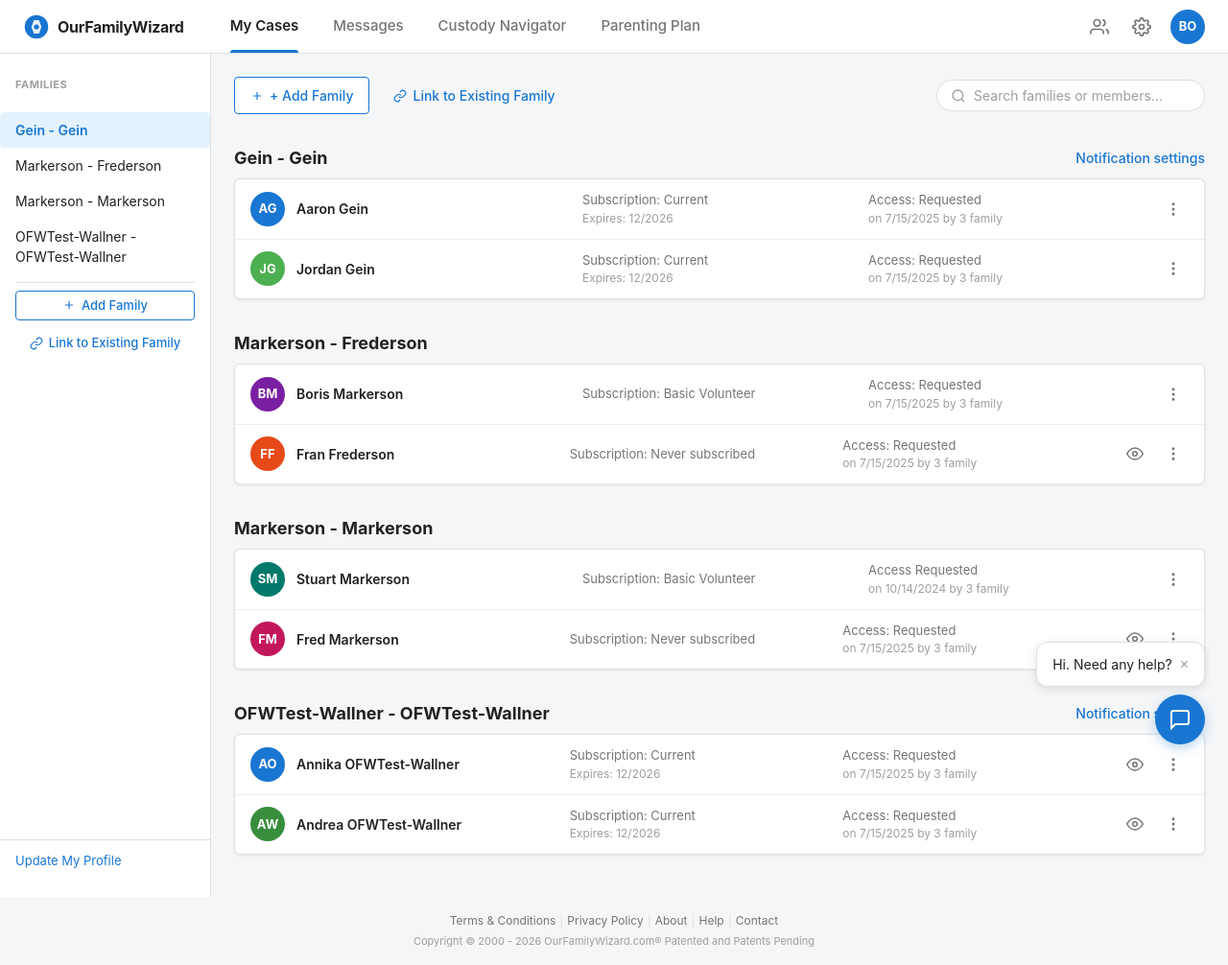
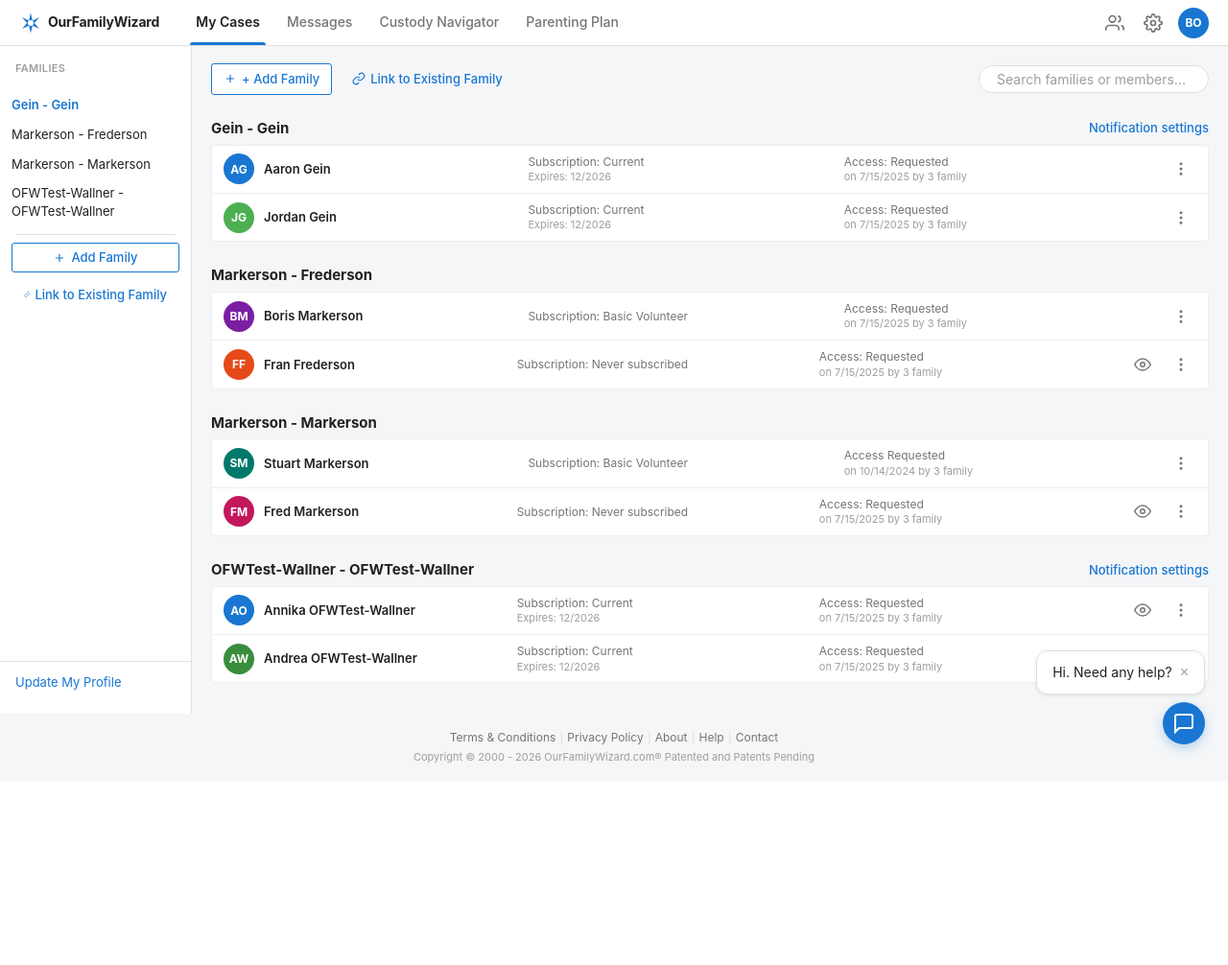
Before and after one commit to aschneider-bit/pro-test-march-2026, a FastAPI app: page /my-cases in a window 1280 px wide. Shown: the whole page at 96% size. After the commit the page ends 796 px from the top, so only its background shows below. Run offline with FastAPI, Linux system fonts and the light colour scheme.

Commit message:
style: match OFW practitioner portal design more closely
- Compact nav bar (48px height, tighter tabs, smaller avatar)
- Blue asterisk logo matching real OFW branding
- Flatter cards with subtle borders, no shadows
- Smaller avatars (32px), tighter member row spacing
- Reduced font sizes and padding throughout for proper density
- Narrower sidebar (200px) with plain text items
- All pages now match the compact, professional feel of the real app

Co-Authored-By: Claude Opus 4.6 <noreply@anthropic.com>

```diff
--- a/static/style.css
+++ b/static/style.css
@@ -21,12 +21,12 @@
     --red: #E53935;
     --orange: #FF9800;
     --purple: #7B1FA2;
-    --radius: 6px;
-    --radius-sm: 4px;
-    --shadow-card: 0 1px 3px rgba(0,0,0,0.08);
-    --shadow-hover: 0 2px 8px rgba(0,0,0,0.12);
-    --nav-height: 56px;
-    --sidebar-width: 220px;
+    --radius: 4px;
+    --radius-sm: 3px;
+    --shadow-card: none;
+    --shadow-hover: 0 1px 4px rgba(0,0,0,0.1);
+    --nav-height: 48px;
+    --sidebar-width: 200px;
     --max-content: 1040px;
     --font: -apple-system, BlinkMacSystemFont, "Segoe UI", Roboto, "Helvetica Neue", Arial, sans-serif;
 }
@@ -43,11 +43,11 @@ html, body {
 
 body {
     font-family: var(--font);
-    line-height: 1.5;
+    line-height: 1.45;
     color: var(--text-primary);
     background: var(--bg-page);
     -webkit-font-smoothing: antialiased;
-    font-size: 14px;
+    font-size: 13px;
 }
 
 a {
@@ -65,8 +65,8 @@ a:hover {
     border-bottom: 1px solid var(--border);
     height: var(--nav-height);
     display: flex;
-    align-items: center;
-    padding: 0 24px;
+    align-items: stretch;
+    padding: 0 20px;
     position: sticky;
     top: 0;
     z-index: 100;
@@ -74,7 +74,7 @@ a:hover {
 
 .nav-inner {
     display: flex;
-    align-items: center;
+    align-items: stretch;
     width: 100%;
     max-width: 1280px;
     margin: 0 auto;
@@ -83,38 +83,44 @@ a:hover {
 .nav-logo {
     display: flex;
     align-items: center;
-    gap: 8px;
-    margin-right: 32px;
+    gap: 6px;
+    margin-right: 24px;
     flex-shrink: 0;
+    text-decoration: none;
+}
+
+.nav-logo:hover {
+    text-decoration: none;
 }
 
 .nav-logo svg {
-    width: 28px;
-    height: 28px;
+    width: 24px;
+    height: 24px;
 }
 
 .nav-logo-text {
-    font-size: 16px;
+    font-size: 14px;
     font-weight: 700;
     color: var(--text-primary);
-    letter-spacing: -0.3px;
+    letter-spacing: -0.2px;
 }
 
 .nav-tabs {
     display: flex;
-    align-items: center;
-    gap: 4px;
-    flex: 1;
+    align-items: stretch;
+    gap: 0;
 }
 
 .nav-tab {
-    padding: 16px 16px;
-    font-size: 15px;
+    padding: 0 14px;
+    font-size: 14px;
     font-weight: 500;
     color: var(--text-secondary);
     text-decoration: none;
     position: relative;
     white-space: nowrap;
+    display: flex;
+    align-items: center;
     transition: color 0.15s;
 }
 
@@ -132,8 +138,8 @@ a:hover {
     content: '';
     position: absolute;
     bottom: 0;
-    left: 16px;
-    right: 16px;
+    left: 8px;
+    right: 8px;
     height: 3px;
     background: var(--ofw-blue);
     border-radius: 3px 3px 0 0;
@@ -142,7 +148,7 @@ a:hover {
 .nav-right {
     display: flex;
     align-items: center;
-    gap: 16px;
+    gap: 12px;
     margin-left: auto;
     flex-shrink: 0;
 }
@@ -162,13 +168,13 @@ a:hover {
 }
 
 .nav-avatar {
-    width: 36px;
-    height: 36px;
+    width: 32px;
+    height: 32px;
     border-radius: 50%;
     display: flex;
     align-items: center;
     justify-content: center;
-    font-size: 13px;
+    font-size: 12px;
     font-weight: 700;
     color: #fff;
     cursor: pointer;
@@ -185,35 +191,35 @@ a:hover {
 .sidebar {
     width: var(--sidebar-width);
     flex-shrink: 0;
-    padding: 16px 0;
+    padding: 12px 0;
     background: var(--bg-card);
     border-right: 1px solid var(--border);
     min-height: 100%;
 }
 
 .sidebar-section {
-    padding: 0 16px;
-    margin-bottom: 16px;
+    padding: 0 12px;
+    margin-bottom: 10px;
 }
 
 .sidebar-section-title {
     font-size: 11px;
-    font-weight: 700;
+    font-weight: 600;
     color: var(--text-muted);
     text-transform: uppercase;
-    letter-spacing: 0.5px;
-    padding: 8px 0 4px;
+    letter-spacing: 0.3px;
+    padding: 4px 4px 4px;
 }
 
 .sidebar-item {
     display: flex;
     align-items: center;
     justify-content: space-between;
-    padding: 8px 16px;
-    font-size: 14px;
+    padding: 6px 12px;
+    font-size: 13px;
     color: var(--text-primary);
     cursor: pointer;
-    border-radius: var(--radius-sm);
+    border-radius: 0;
     transition: background 0.1s;
     text-decoration: none;
 }
@@ -224,19 +230,19 @@ a:hover {
 }
 
 .sidebar-item.active {
-    background: var(--ofw-blue-light);
     color: var(--ofw-blue);
     font-weight: 600;
+    background: transparent;
 }
 
 .sidebar-badge {
     background: var(--ofw-blue);
     color: #fff;
-    font-size: 11px;
+    font-size: 10px;
     font-weight: 700;
-    padding: 1px 7px;
+    padding: 1px 6px;
     border-radius: 10px;
-    min-width: 20px;
+    min-width: 18px;
     text-align: center;
 }
 
@@ -280,7 +286,7 @@ a:hover {
 /* ============ Main Content ============ */
 .main-content {
     flex: 1;
-    padding: 24px;
+    padding: 16px 20px;
     min-width: 0;
 }
 
@@ -291,14 +297,13 @@ a:hover {
 /* ============ Cards ============ */
 .card {
     background: var(--bg-card);
-    border: 1px solid var(--border);
+    border: 1px solid var(--border-light);
     border-radius: var(--radius);
-    box-shadow: var(--shadow-card);
     overflow: hidden;
 }
 
 .card-header {
-    padding: 16px 20px;
+    padding: 12px 16px;
     border-bottom: 1px solid var(--border-light);
     display: flex;
     align-items: center;
@@ -409,16 +413,16 @@ a:hover {
 .action-bar {
     display: flex;
     align-items: center;
-    gap: 12px;
-    margin-bottom: 20px;
+    gap: 8px;
+    margin-bottom: 14px;
 }
 
 .btn {
     display: inline-flex;
     align-items: center;
-    gap: 6px;
-    padding: 8px 16px;
-    font-size: 14px;
+    gap: 5px;
+    padding: 6px 12px;
+    font-size: 13px;
     font-weight: 500;
     font-family: var(--font);
     border-radius: var(--radius-sm);
@@ -490,13 +494,13 @@ a:hover {
 .search-bar {
     display: flex;
     align-items: center;
-    gap: 8px;
+    gap: 6px;
     background: var(--bg-card);
     border: 1px solid var(--border);
-    border-radius: 20px;
-    padding: 7px 14px;
+    border-radius: 16px;
+    padding: 5px 12px;
     flex: 1;
-    max-width: 280px;
+    max-width: 240px;
     margin-left: auto;
 }
 
@@ -516,24 +520,24 @@ a:hover {
 
 /* Family group */
 .family-group {
-    margin-bottom: 20px;
+    margin-bottom: 16px;
 }
 
 .family-header {
     display: flex;
     align-items: center;
     justify-content: space-between;
-    padding: 12px 0 8px;
+    padding: 8px 0 6px;
 }
 
 .family-name {
-    font-size: 18px;
+    font-size: 15px;
     font-weight: 700;
     color: var(--text-primary);
 }
 
 .family-link {
-    font-size: 14px;
+    font-size: 13px;
     color: var(--ofw-blue);
     font-weight: 500;
 }
@@ -541,7 +545,7 @@ a:hover {
 .member-row {
     display: flex;
     align-items: center;
-    padding: 12px 16px;
+    padding: 8px 12px;
     border-bottom: 1px solid var(--border-light);
     transition: background 0.1s;
 }
@@ -556,54 +560,54 @@ a:hover {
 
 /* ============ Avatars ============ */
 .avatar {
-    width: 36px;
-    height: 36px;
+    width: 32px;
+    height: 32px;
     border-radius: 50%;
     display: flex;
     align-items: center;
     justify-content: center;
-    font-size: 13px;
+    font-size: 12px;
     font-weight: 700;
     color: #fff;
     flex-shrink: 0;
 }
 
 .avatar-sm {
-    width: 28px;
-    height: 28px;
-    font-size: 11px;
+    width: 24px;
+    height: 24px;
+    font-size: 10px;
 }
 
 .avatar-lg {
-    width: 48px;
-    height: 48px;
-    font-size: 16px;
+    width: 40px;
+    height: 40px;
+    font-size: 14px;
 }
 
 /* Member info */
 .member-info {
     flex: 1;
-    margin-left: 12px;
+    margin-left: 10px;
     display: grid;
-    grid-template-columns: 1fr 1fr 1fr;
-    gap: 8px;
+    grid-template-columns: 1fr 1.2fr 1.2fr;
+    gap: 6px;
     align-items: center;
     min-width: 0;
 }
 
 .member-name {
-    font-size: 14px;
+    font-size: 13px;
     font-weight: 600;
     color: var(--text-primary);
 }
 
 .member-meta {
-    font-size: 13px;
+    font-size: 12px;
     color: var(--text-secondary);
 }
 
 .member-meta-sub {
-    font-size: 12px;
+    font-size: 11px;
     color: var(--text-muted);
 }
 
@@ -1351,8 +1355,8 @@ textarea.form-input {
 }
 
 .chat-btn {
-    width: 52px;
-    height: 52px;
+    width: 44px;
+    height: 44px;
     border-radius: 50%;
     background: var(--ofw-blue);
     border: none;
@@ -1370,7 +1374,7 @@ textarea.form-input {
 
 .chat-tooltip {
     position: absolute;
-    bottom: 60px;
+    bottom: 52px;
     right: 0;
     background: var(--bg-card);
     border: 1px solid var(--border);
--- a/templates/base.html
+++ b/templates/base.html
@@ -17,9 +17,9 @@
         <div class="nav-inner">
             <a href="/dashboard" class="nav-logo">
                 <svg viewBox="0 0 32 32" fill="none">
-                    <circle cx="16" cy="16" r="14" fill="#1976D2"/>
-                    <path d="M10 16l3-8h6l3 8-3 8h-6l-3-8z" fill="#fff" opacity="0.9"/>
-                    <circle cx="16" cy="16" r="3" fill="#1976D2"/>
+                    <!-- OFW asterisk/star icon -->
+                    <path d="M16 2L18.5 12.5L28 8L21 16L28 24L18.5 19.5L16 30L13.5 19.5L4 24L11 16L4 8L13.5 12.5L16 2Z" fill="#1976D2"/>
+                    <circle cx="16" cy="16" r="4" fill="#fff"/>
                 </svg>
                 <span class="nav-logo-text">OurFamilyWizard</span>
             </a>
```
Also changed, not shown: other parts of static/style.css (+27 -28 lines).
